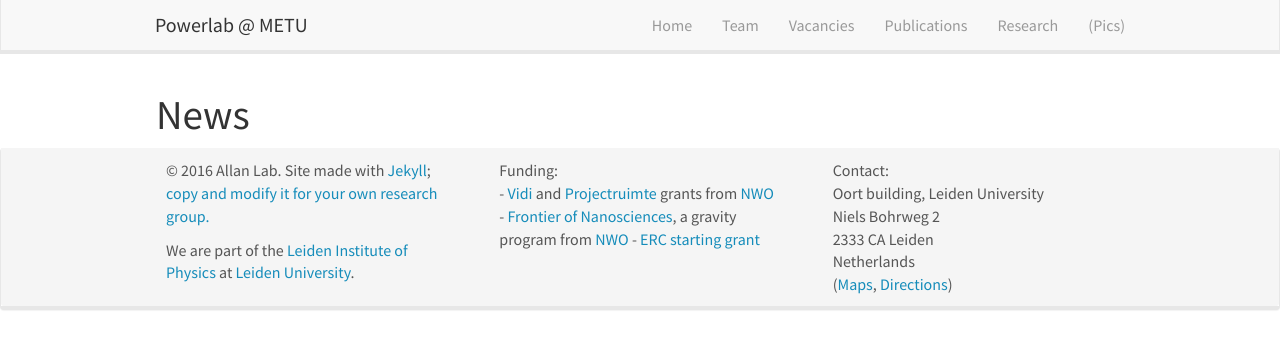
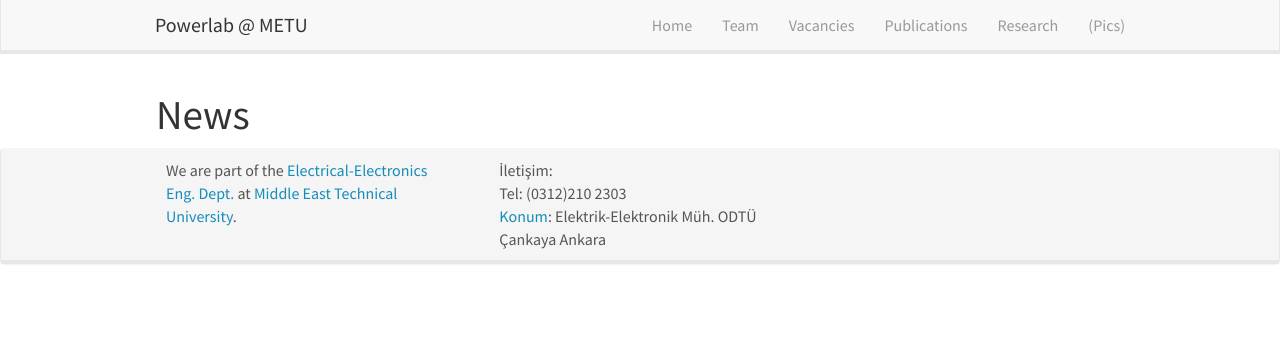
Before and after one commit to odtu/odtu.github.io, a Jekyll site: the page built from _pages/allnews.md, in a window 1280 px wide. Shown: the top 349 px of the page. Built offline with Jekyll 4.4.1, drawn with Linux system fonts in a browser that asks for light colours; nearby versions of some CDN libraries.

Commit message:
format adjustments

```diff
--- a/_includes/footer.html
+++ b/_includes/footer.html
@@ -4,27 +4,17 @@
 	  <div class="row">
 		<div class="col-sm-4">
 
-		  <p>&copy 2016 Allan Lab. Site made with <a href="https://jekyllrb.com">Jekyll</a>;  <a href="{{ site.url }}{{ site.baseurl }}/aboutwebsite.html">copy and  modify it for your own research group.</a></p>
-              <p>We are part of the <a href="https://www.physics.leidenuniv.nl/">Leiden Institute of Physics</a> at <a href="https://www.leidenuniv.nl">Leiden University</a>.</p>
 
-
-		   <p>  </p><p>
-
+              <p>We are part of the <a href="http://eee.metu.edu.tr/">Electrical-Electronics Eng. Dept.</a> at <a href="http://www.metu.edu.tr">Middle East Technical University</a>.</p>
 
 		</div>
+
 		<div class="col-sm-4">
-		  Funding:<br />
-		  - <a href="http://www.nwo.nl/en/research-and-results/programmes/Talent+Scheme">Vidi </a> and <a href='https://www.fom.nl/en/news/press-releases/2016/11/18/28634/'>Projectruimte</a> grants from <a href="http://www.nwo.nl">NWO</a> <br />
-		  - <a href="https://www.universiteitleiden.nl/en/research/research-projects/science/frontiers-of-nanoscience-nanofront">Frontier of Nanosciences</a>, a gravity program from <a href="http://www.nwo.nl">NWO</a>
-          - <a href='https://www.universiteitleiden.nl/en/news/2017/08/two-erc-grants-for-leiden-physics'>ERC starting grant</a>
-		</div>
-		<div class="col-sm-4">
-		  Contact:<br />
-		  Oort building, Leiden University<br />
-		  Niels Bohrweg 2<br />
-		  2333 CA Leiden<br />
-		  Netherlands <br />
-            (<a href="https://goo.gl/maps/H2RjutkyoUH2">Maps</a>, <a href="http://www.physics.leidenuniv.nl/travel-directions">Directions</a>)
+		  İletişim:<br />
+		  Tel: (0312)210 2303<br />
+		  <a href="https://goo.gl/maps/wksnzrSi9812">Konum</a>: Elektrik-Elektronik Müh. ODTÜ<br />
+		  Çankaya Ankara<br />
+
 		</div>
 	  </div>
 	</div>
```
Also changed, not shown: _data/team_members.yml (+8 -8 lines), 7 other files.
